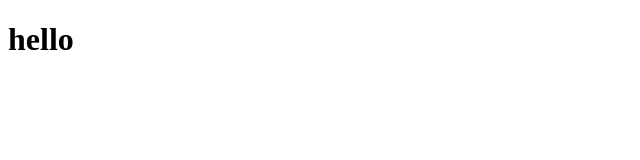
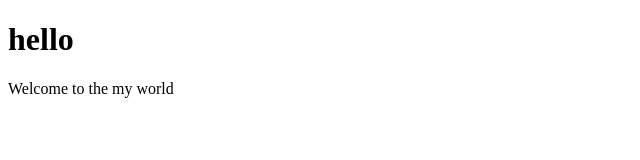
Before and after one commit to saklebecsasutosh/collageapna21, a plain HTML site: page index.html in a window 1280 px wide. Shown: the whole page, without its empty margins (0-640 px from the left). Drawn offline with Linux system fonts and the light colour scheme.

Commit message:
update the index.html file

```diff
--- a/index.html
+++ b/index.html
@@ -7,5 +7,6 @@
 </head>
 <body>
     <h1>hello</h1>
+    <p>Welcome to the my world</p>
 </body>
 </html>
```
